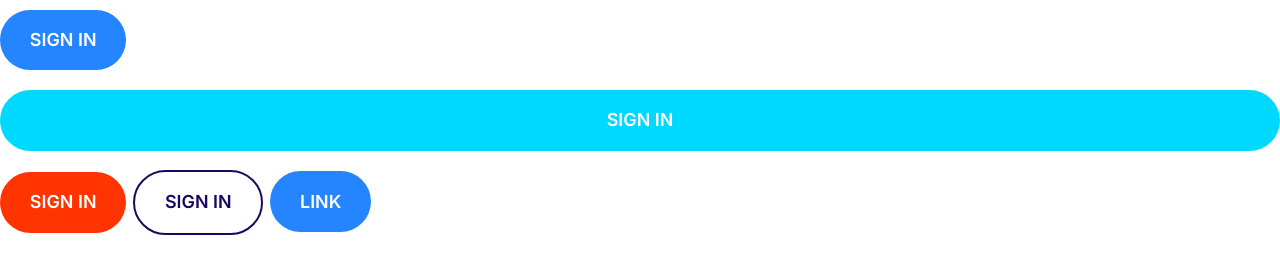
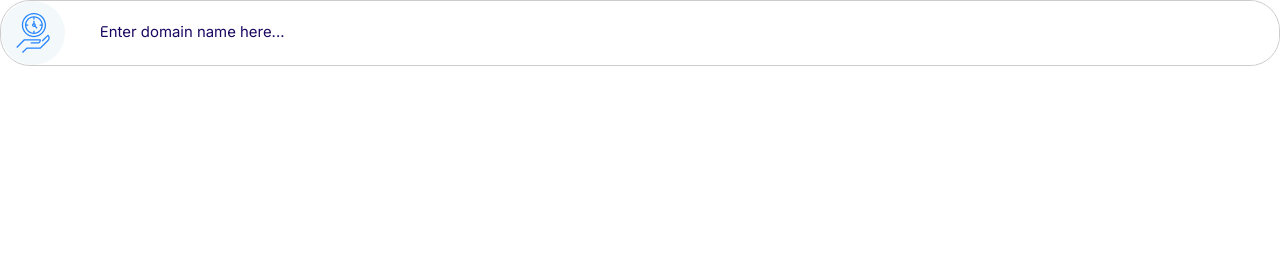
Before and after one commit to Gaire-Jeevan/moshify-website, a plain HTML site: page index.html in a window 1280 px wide. Drawn offline with Linux system fonts and the light colour scheme.

Commit message:
Build the input components.

```diff
--- a/css/style.css
+++ b/css/style.css
@@ -4,6 +4,8 @@
     --color-accent: #ff3400;
     --color-heading: #1b0760;
     --color-body: #918ca4;
+    --color-border: #ccc;
+    --border-radius: 30px;
 }
 
 *,
@@ -232,9 +234,46 @@ a{
     display: inline-block;
 }
 
-@media screen and (min-width:1024) {
+@media screen and (min-width:1024px) {
     .btn {
         font-size: 1.5rem;
 
     }
 }
+
+/* Inputs */
+.input {
+    border-radius: var(--border-radius);
+    border: 1px solid var(--color-border);
+    color: var(--color-heading);
+    font-size: 2rem;
+    outline: none;
+    padding: 1.5rem 3.5rem;
+}
+
+::placeholder {
+    color: #cdcbd7 var(--color-border);
+    border-radius: var(--border-radius);
+}
+
+.input-group {
+    border: 1px solid var(--color-border);
+    border-radius: var(--border-radius);
+    display: flex;
+}
+
+.input-group .input {
+    border:0;
+    flex-grow: 1;
+    padding: 1.5rem 1;
+}
+
+.input-group .btn {
+    margin: 4px;
+}
+
+@media screen and (min-width:1024px) {
+    .input {
+        font-size: 1.5rem;
+    }
+}
--- a/index.html
+++ b/index.html
@@ -10,10 +10,15 @@
     <link rel="stylesheet" href="css/style.css">
 </head>
 <body>
-    <button class="btn btn--primary">Sign In</button>
-    <button class="btn btn--secondary btn--block">Sign In</button>
-    <button class="btn btn--accent">Sign In</button>
-    <button class="btn btn--outline">Sign In</button>
-    <a href="#" class="btn btn--primary">Link</a>
+    <div class="input-group" >
+        <!-- <button class="btn btn--accent">Search</button> -->
+        <span class="icon-container">
+            <svg class="icon icon--primary">
+                <use xlink:href="icons/sprite.svg#clock"></use>
+            </svg>
+        </span>
+        <input type="text" class="input" placeholder="Enter domain name here...">
+
+    </div>
 </body>
 </html>
```
Also changed, not shown: components/input.html (added, +10 -0 lines).
